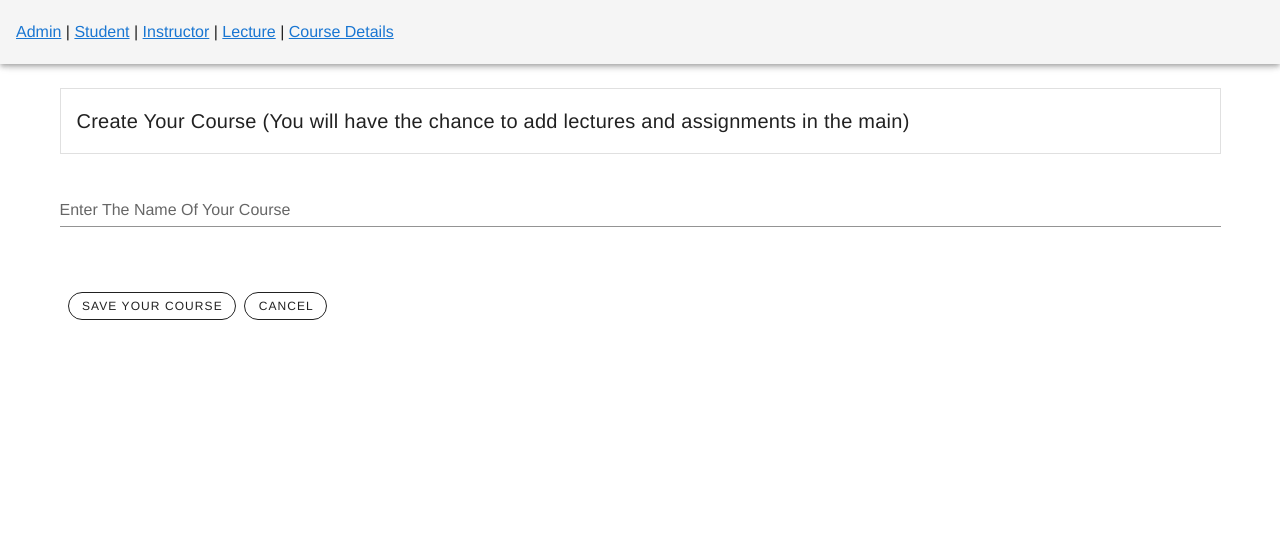
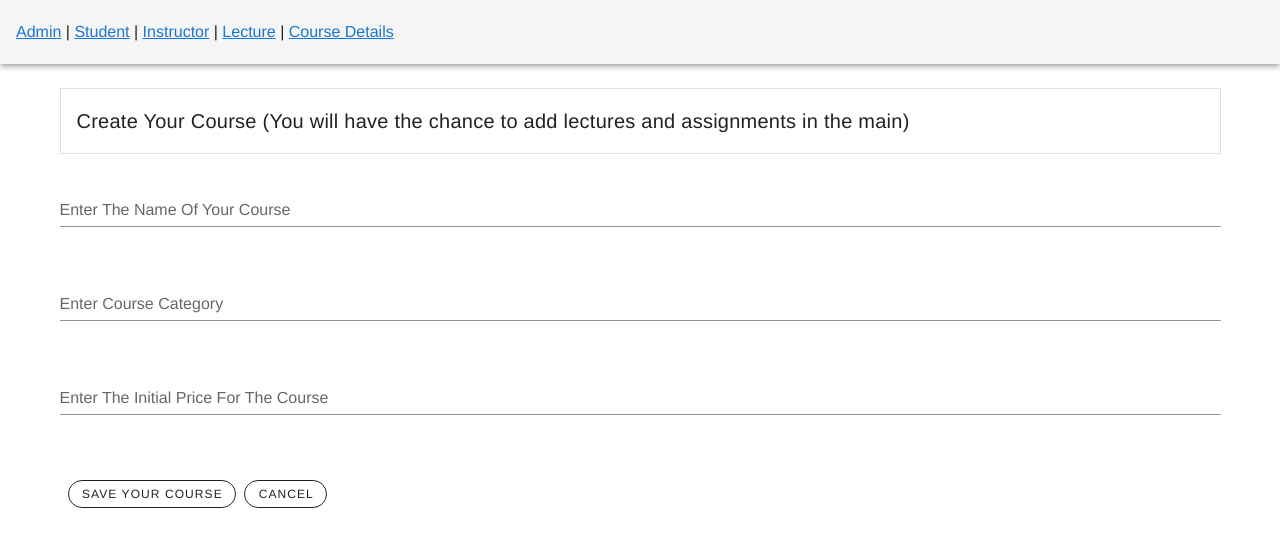
Before and after one commit to burakyuslu/CS353_Group9_Project, a Vue app in the folder frontend/: page /instructor/home/create in a window 1280 px wide. Shown: the top 546 px of the page. Built offline with nearby package versions, Linux system fonts and the light colour scheme; what vue-youtube-embed would draw is missing.

Commit message:
modified CreateCourse.vue, added extra text fields

```diff
--- a/frontend/src/views/instructor/CreateCourse.vue
+++ b/frontend/src/views/instructor/CreateCourse.vue
@@ -15,6 +15,23 @@
         </template>
       </v-text-field>
     </v-container>
+
+    <v-container>
+      <v-text-field>
+        <template v-slot:label>
+          Enter Course Category
+        </template>
+      </v-text-field>
+    </v-container>
+
+    <v-container>
+      <v-text-field>
+        <template v-slot:label>
+          Enter The Initial Price For The Course
+        </template>
+      </v-text-field>
+    </v-container>
+
 
     <v-container>
       <router-link to="/instructor/home/">
```
